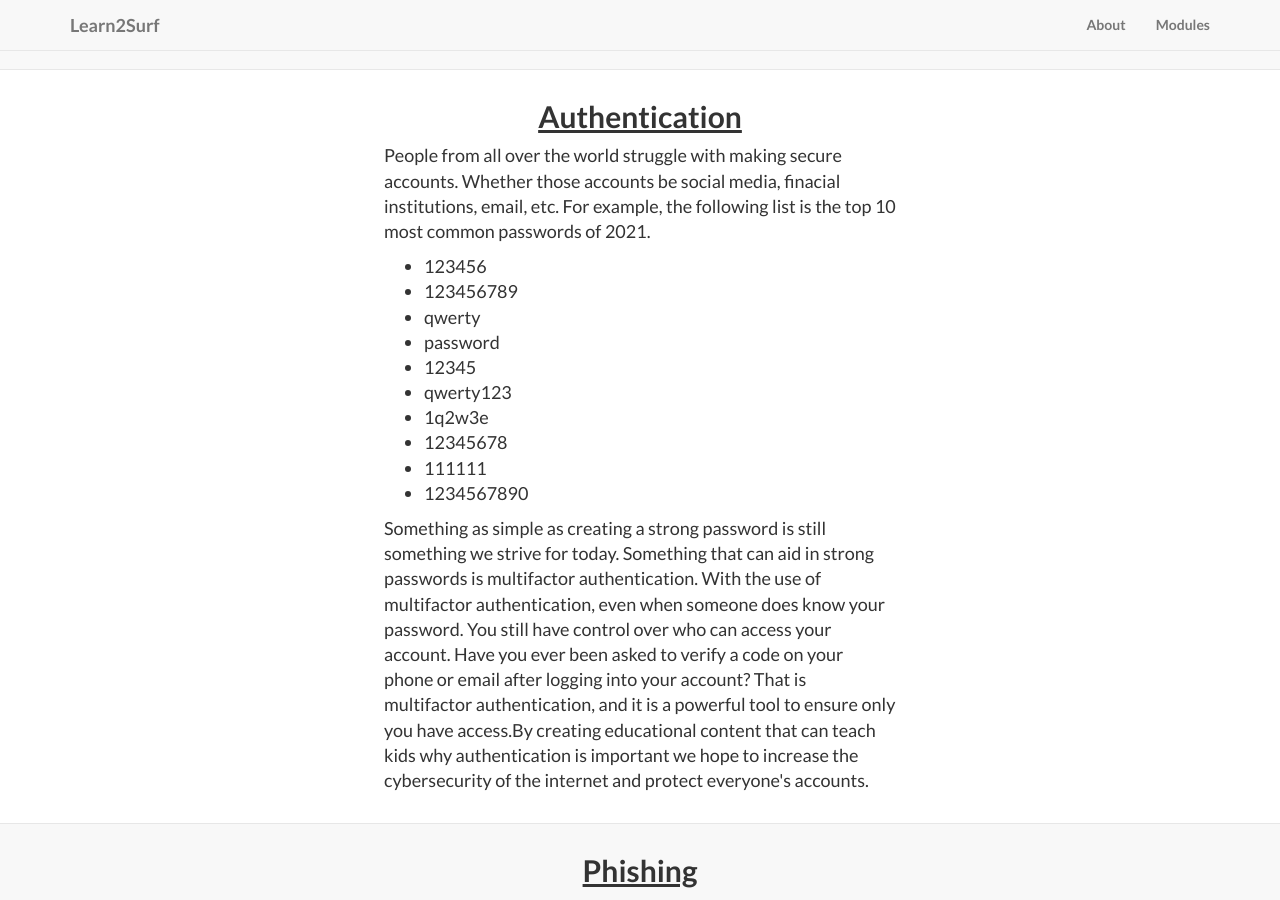
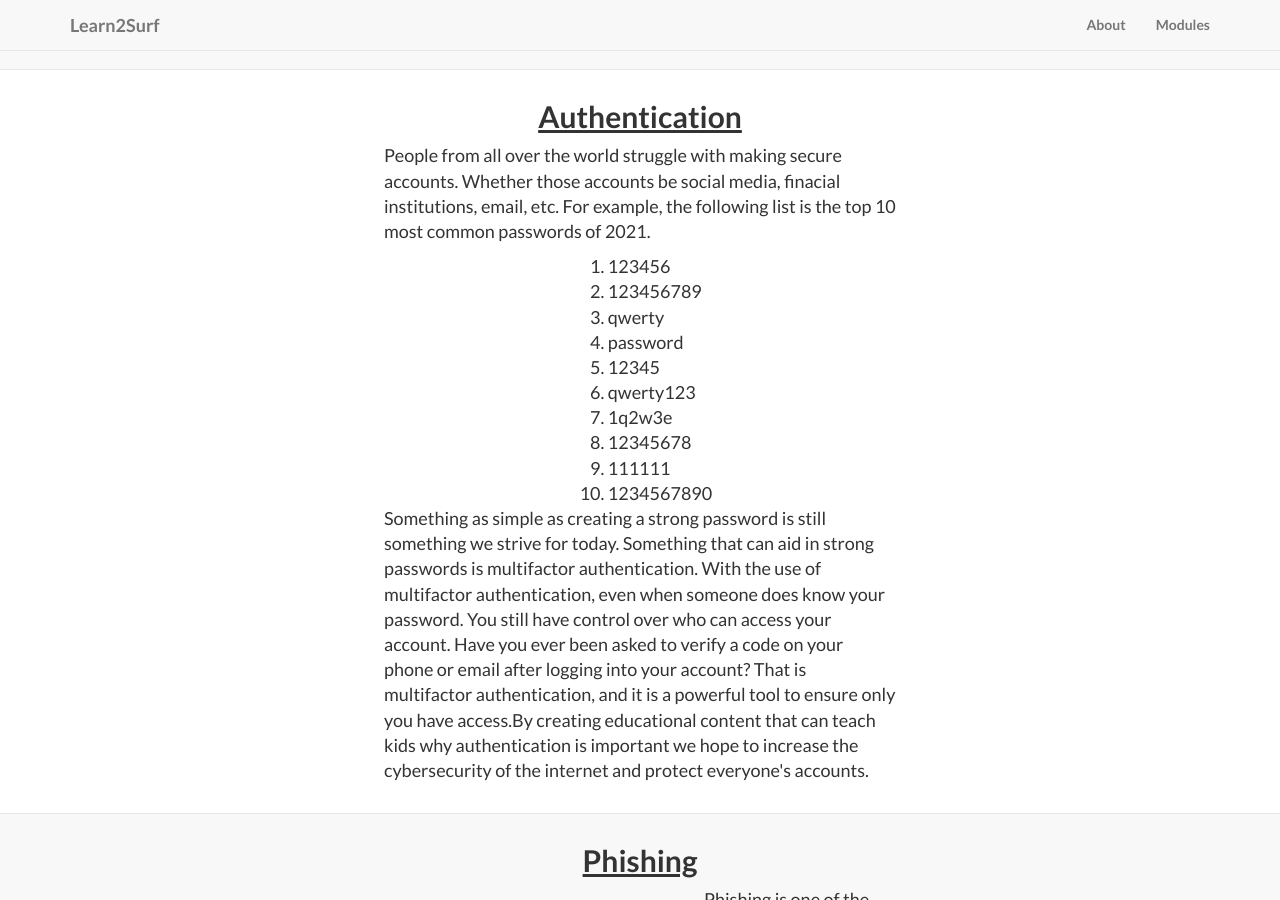
Before and after one commit to Konnor-Filip/Learn2Surf, a Jekyll site: the page built from index.html, in a window 1280 px wide and 900 px high, scrolled down 1088 px. Built offline with Jekyll 4.4.1, drawn with Linux system fonts in a browser that asks for light colours.

Commit message:
List changes

```diff
--- a/index.html
+++ b/index.html
@@ -57,7 +57,7 @@ subTitle: Teaching Students to Surf the web
                 <p>People from all over the world struggle with making secure accounts. Whether those accounts be social
                     media, finacial institutions, email, etc. For example, the following list is the top 10 most common
                     passwords of 2021.</p>
-                <ul>
+                <ol style="display: table;margin: 0 auto;">
                     <li>123456</li>
                     <li>123456789</li>
                     <li>qwerty</li>
@@ -68,7 +68,7 @@ subTitle: Teaching Students to Surf the web
                     <li>12345678</li>
                     <li>111111</li>
                     <li>1234567890</li>
-                </ul>
+                </ol>
                 <p>Something as simple as creating a strong password is still something we strive for today. Something that can aid in strong passwords is multifactor authentication. With the use of multifactor authentication, even when someone does know your password. You still have control over who can access your account. Have you ever been asked to verify a code on your phone or email after logging into your account? That is multifactor authentication, and it is a powerful tool to ensure only you have access.By creating educational content that can teach kids why authentication is important we hope to increase the cybersecurity of the internet and protect everyone's accounts.</p>
             </div>
             </div>
```
